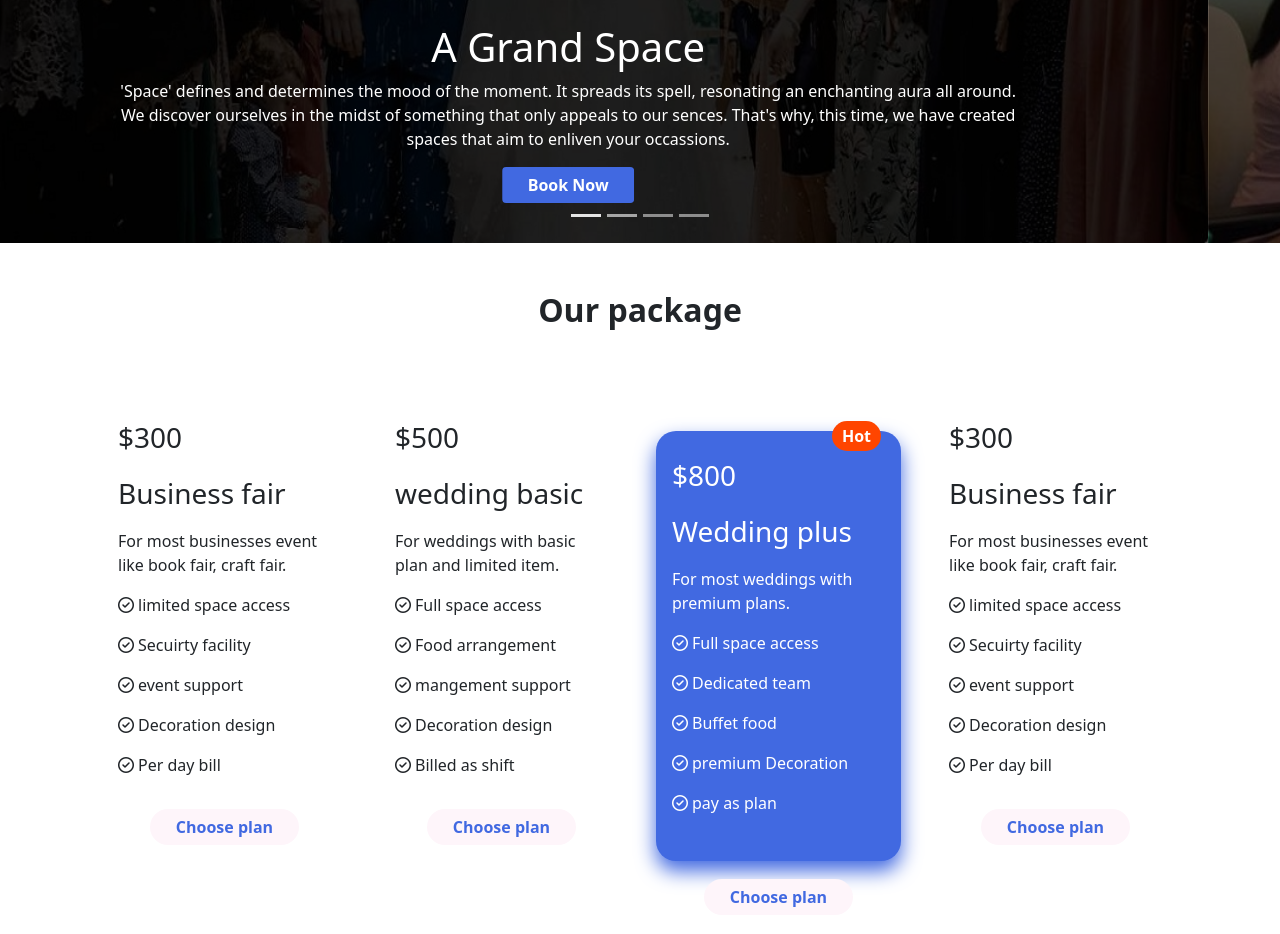
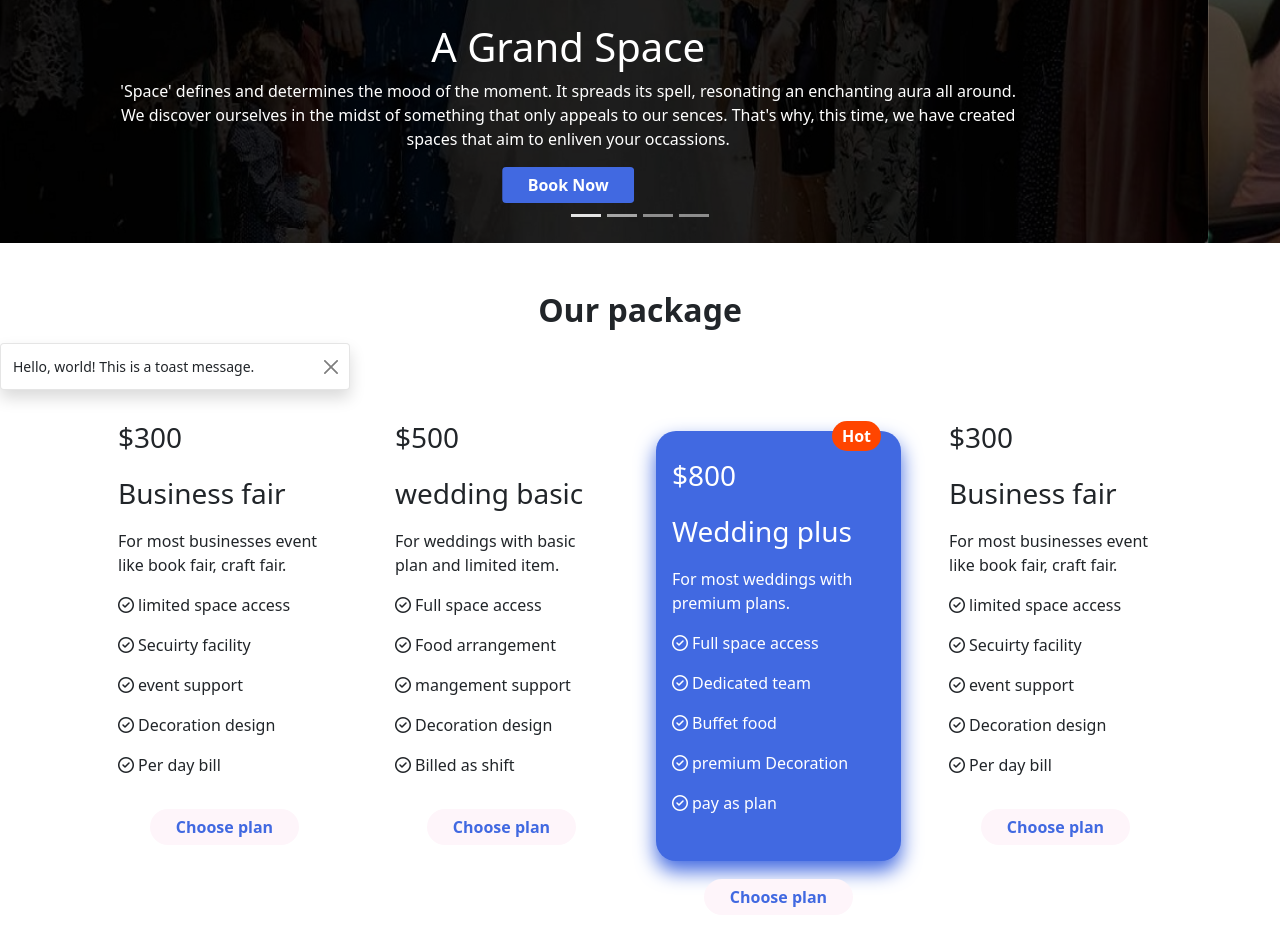
Before and after one commit to RKZeebon/Assignment-3-Convebtion-Center, a plain HTML site: page index.html in a window 1280 px wide. Shown: the part 557-1491 px from the top of the page. Drawn offline with nearby package versions, Linux system fonts and the light colour scheme.

Commit message:
Toast Added

```diff
--- a/index.html
+++ b/index.html
@@ -130,7 +130,7 @@
     <main>
         <!-- Packages area -->
 
-        <section>
+        <section class="package">
             <div class="container py-5">
                 <h2 class="pb-5 fw-bolder text-center">Our package</h2>
                 <div class="row row-cols-1 row-cols-md-2 row-cols-lg-4 align-items-end mx-5 mx-md-1">
@@ -207,6 +207,30 @@
                             </div>
                         </div>
                     </div>
+                </div>
+            </div>
+
+            <div class="toast align-items-center toast-custom-style" role="alert" aria-live="assertive"
+                aria-atomic="true">
+                <div class="d-flex">
+                    <div class="toast-body">
+                        Hello, world! This is a toast message.
+                    </div>
+                    <button type="button" class="btn-close me-2 m-auto" data-bs-dismiss="toast"
+                        aria-label="Close"></button>
+                </div>
+            </div>
+        </section>
+        <section>
+            <div class="toast" role="alert" aria-live="assertive" aria-atomic="true">
+                <div class="toast-header">
+                    <img src="..." class="rounded me-2" alt="...">
+                    <strong class="me-auto">Bootstrap</strong>
+                    <small class="text-muted">11 mins ago</small>
+                    <button type="button" class="btn-close" data-bs-dismiss="toast" aria-label="Close"></button>
+                </div>
+                <div class="toast-body">
+                    Hello, world! This is a toast message.
                 </div>
             </div>
         </section>
@@ -306,6 +330,7 @@
 
         </section>
     </main>
+
     <!-- footer area -->
     <footer>
         <div class="pt-5">
@@ -328,10 +353,18 @@
         </div>
     </footer>
     <!-- bootstrap js -->
+
     <script src="https://cdn.jsdelivr.net/npm/bootstrap@5.1.3/dist/js/bootstrap.bundle.min.js"
         integrity="sha384-ka7Sk0Gln4gmtz2MlQnikT1wXgYsOg+OMhuP+IlRH9sENBO0LRn5q+8nbTov4+1p"
         crossorigin="anonymous"></script>
 
+    <script>
+        window.onload = (event) => {
+            let myAlert = document.querySelector('.toast');
+            let bsAlert = new bootstrap.Toast(myAlert);
+            bsAlert.show();
+        }
+    </script>
     <!-- font awesome -->
     <script src="https://kit.fontawesome.com/def126c5dc.js" crossorigin="anonymous"></script>
 </body>
--- a/style.css
+++ b/style.css
@@ -71,7 +71,13 @@
 
 }
 
-
+.package{
+    position: relative;
+}
+.toast-custom-style{
+    position: absolute;
+    top: 100px;
+}
 .footer-custom-style{
 
     height: 300px;
```
